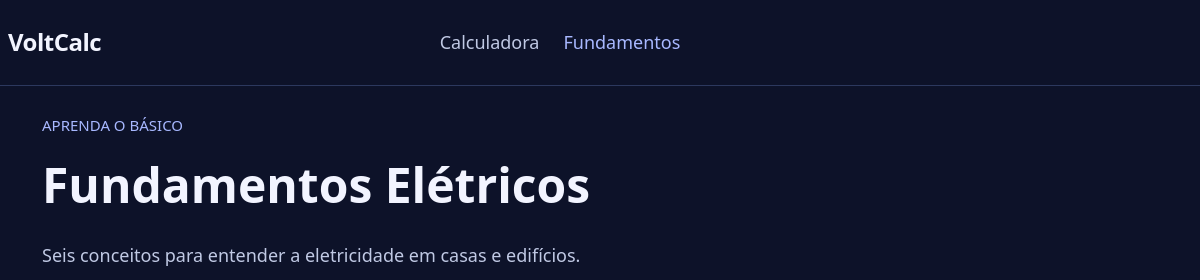
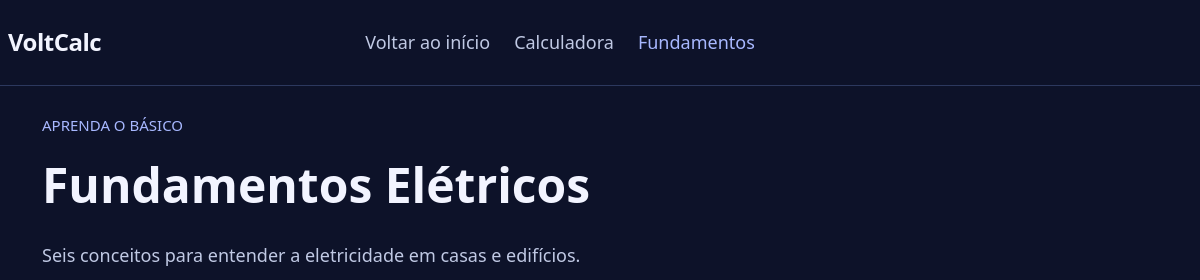
Before and after one commit to rafael-amann/VoltCalc, a website: page fundamentals.html in a window 1280 px wide. Shown: the top 280 px of the page, 80-1280 px from the left. Drawn offline with Linux system fonts and the light colour scheme.

Commit message:
feat: add home link to fundamentals header

```diff
--- a/fundamentals.html
+++ b/fundamentals.html
@@ -16,6 +16,7 @@
         <span class="brand-name">VoltCalc</span>
       </a>
       <nav aria-label="Navegação principal">
+        <a class="nav-link" href="./index.html">Voltar ao início</a>
         <a class="nav-link" href="./calculator.html">Calculadora</a>
         <a class="nav-link" href="./fundamentals.html" aria-current="page">Fundamentos</a>
       </nav>
```
